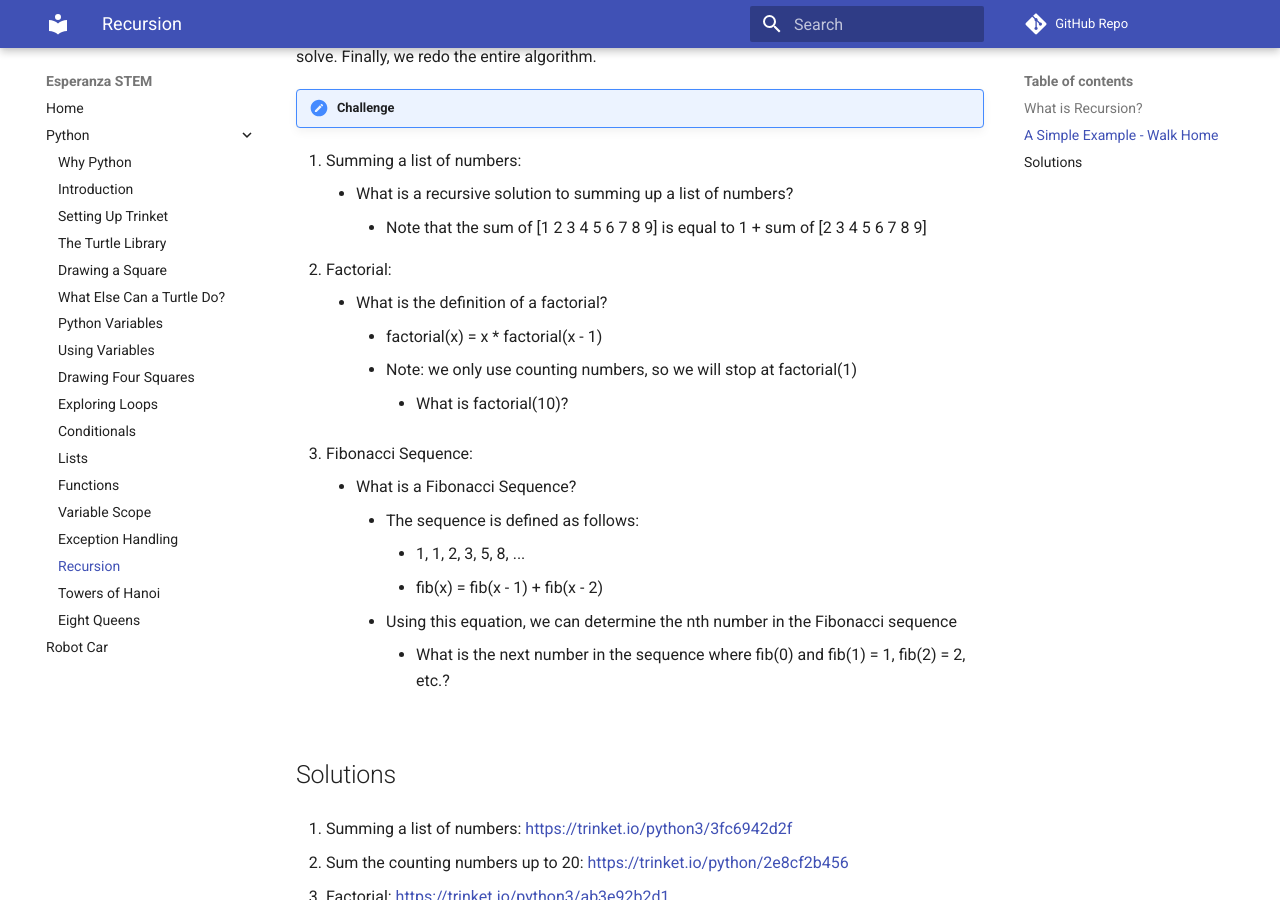
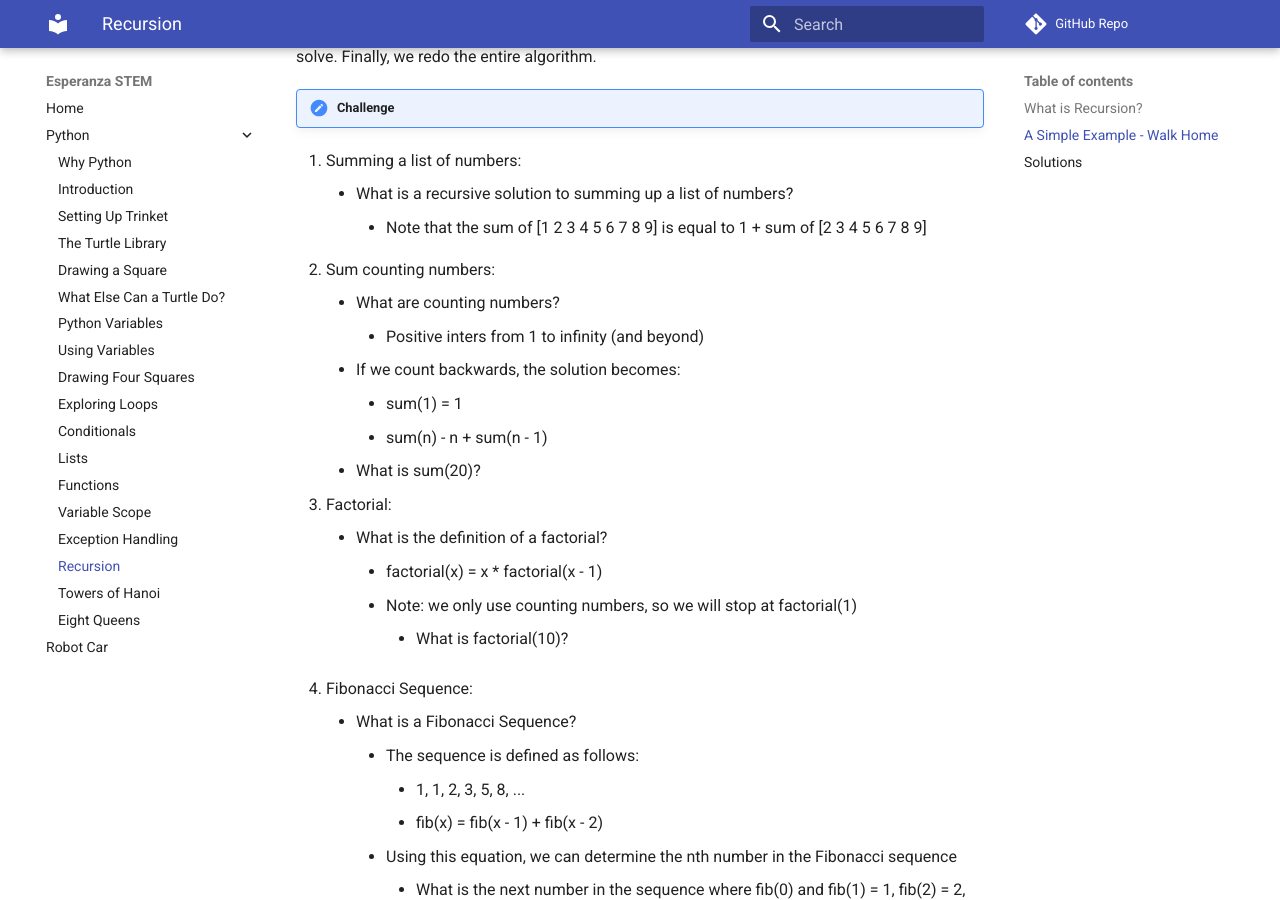
Before and after one commit to jetannenbaum/esperanzaSTEM, an MkDocs documentation site: the page built from docs/python/recursion.md, in a window 1280 px wide and 900 px high, scrolled down 595 px. Built offline with MkDocs 1.6.1 and Material for MkDocs 9.7.7, drawn with Linux system fonts in a browser that asks for light colours; comment, search, counter and statistics services are not loaded.

Commit message:
Update recursion.md
Added the text for sum function

```diff
--- a/docs/python/recursion.md
+++ b/docs/python/recursion.md
@@ -22,12 +22,19 @@ Here the solution to finding your way home is two steps (three steps). First, we
 1. Summing a list of numbers:
     - What is a recursive solution to summing up a list of numbers?
         - Note that the sum of [1 2 3 4 5 6 7 8 9] is equal to 1 + sum of [2 3 4 5 6 7 8 9]
-1. Factorial:
+1. Sum counting numbers:
+     - What are counting numbers?
+         - Positive inters from 1 to infinity (and beyond)
+     - If we count backwards, the solution becomes:
+         - sum(1) = 1
+         - sum(n) - n + sum(n - 1)
+     - What is sum(20)?
+3. Factorial:
     - What is the definition of a factorial?
         - factorial(x) = x * factorial(x - 1)
         - Note: we only use counting numbers, so we will stop at factorial(1)
             - What is factorial(10)?
-1. Fibonacci Sequence:
+4. Fibonacci Sequence:
     - What is a Fibonacci Sequence?
         - The sequence is defined as follows:
             - 1, 1, 2, 3, 5, 8, ...
```
